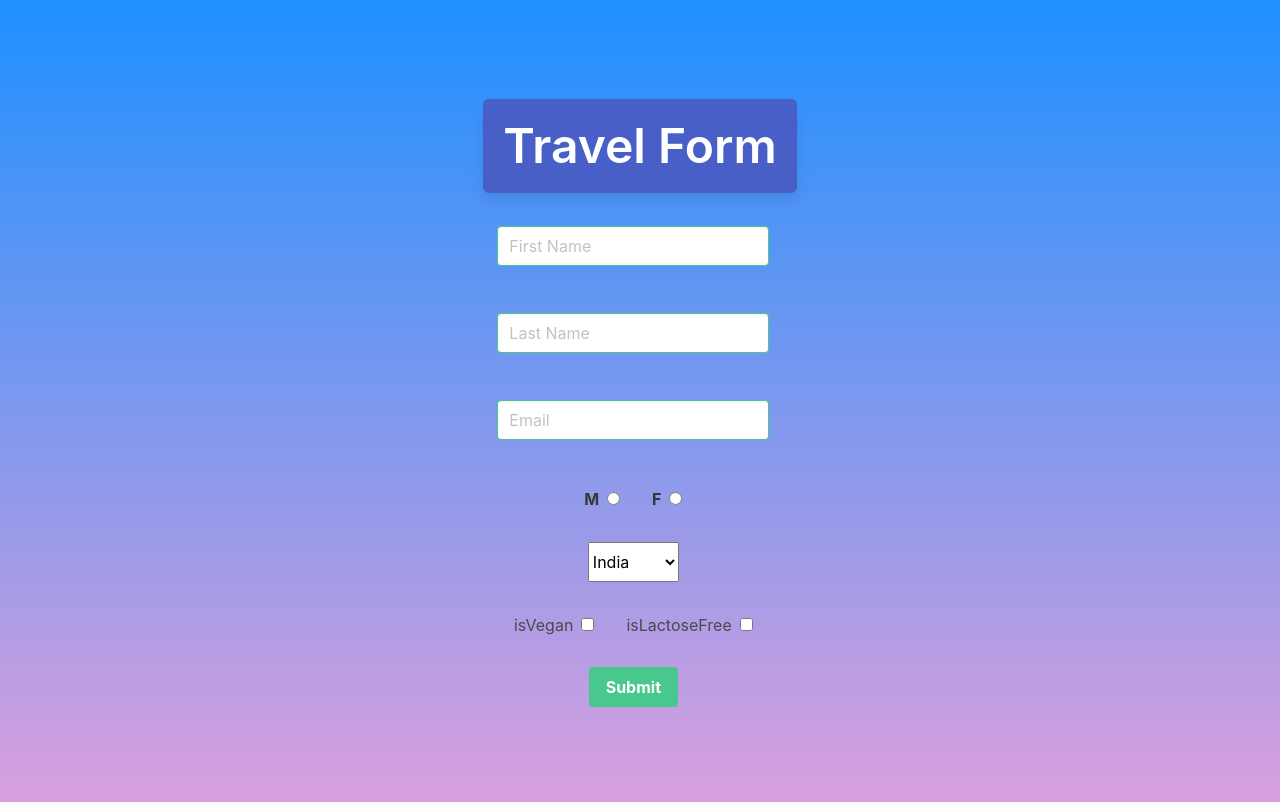
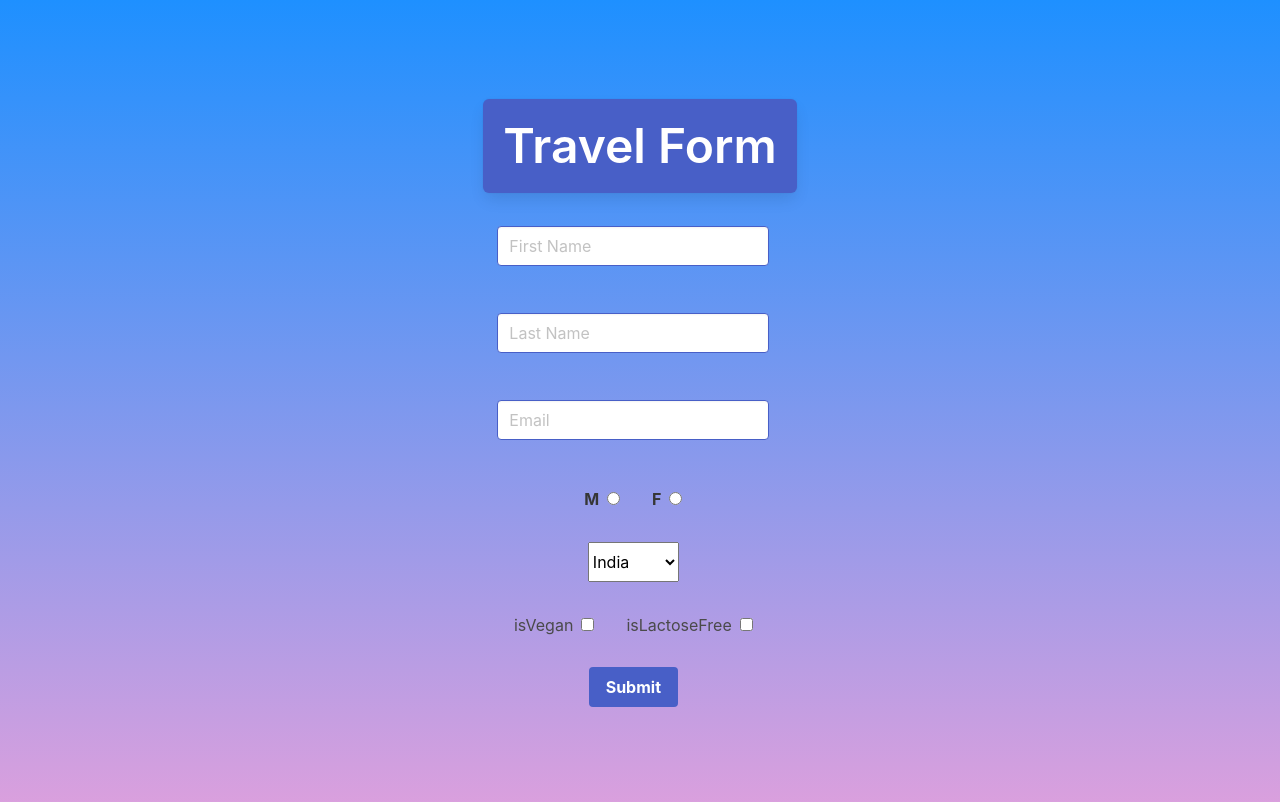
Before and after one commit to LDRMuse/hw-react-travel-form-STLnick, a React (Create React App) app: page / in a window 1280 px wide. Shown: the top 802 px of the page. Built offline with nearby package versions, Linux system fonts and the light colour scheme.

Commit message:
:lipstick: Restyle the button and inputs color

```diff
--- a/src/components/Form/Inputs/Input.js
+++ b/src/components/Form/Inputs/Input.js
@@ -12,7 +12,7 @@ export const Input = ({ inputHandler, name, placeholder, type }) => {
     <label className="label sr-only" htmlFor={name}>{name}</label>
     <div className="control">
       <input
-        className="input mb-4 is-success"
+        className="input mb-4 is-link"
         id={name}
         type={type}
         name={name}
--- a/src/components/Form/index.js
+++ b/src/components/Form/index.js
@@ -127,7 +127,7 @@ export const Form = () => {
         ))}
       </div>
 
-      <button className="button is-success has-text-weight-bold">Submit</button>
+      <button className="button is-link has-text-weight-bold">Submit</button>
     </form>
   )
 }
```
